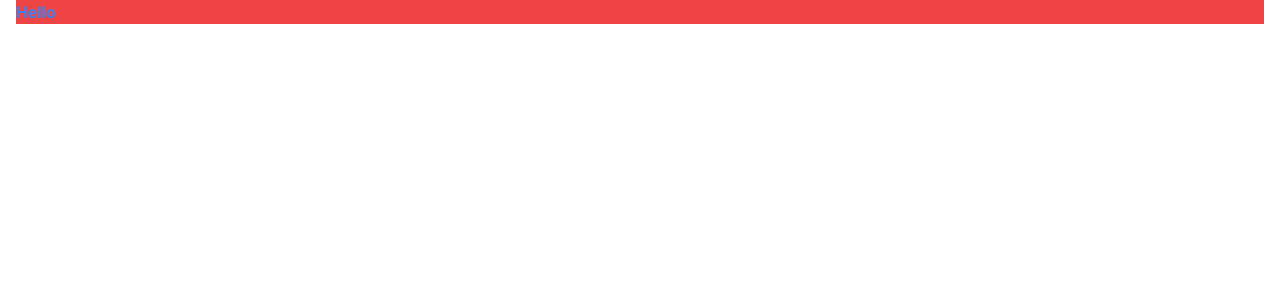
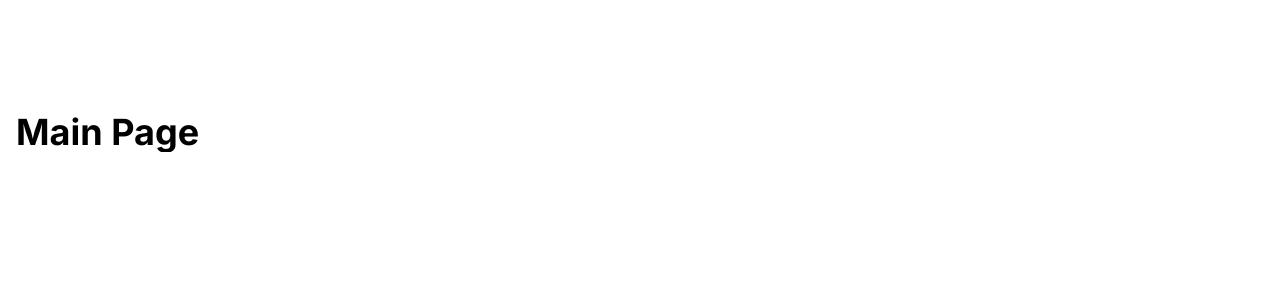
Before and after one commit to timosean/internship, a Next.js app: page / in a window 1280 px wide. Shown: the top 300 px of the page. Built offline with nearby package versions, Linux system fonts and the light colour scheme.

Commit message:
Feat: 임시 main page

```diff
--- a/src/pages/index.tsx
+++ b/src/pages/index.tsx
@@ -1,9 +1,10 @@
 import type { NextPage } from "next";
+import RecentTag from "@/components/RecentTag";
 
 const Home: NextPage = () => {
   return (
-    <div className="bg-red-500">
-      <h1 className="text-blue-500 font-bold"> Hello </h1>
+    <div className="mt-28">
+      <p className="text-4xl font-bold"> Main Page </p>
     </div>
   );
 };
```
